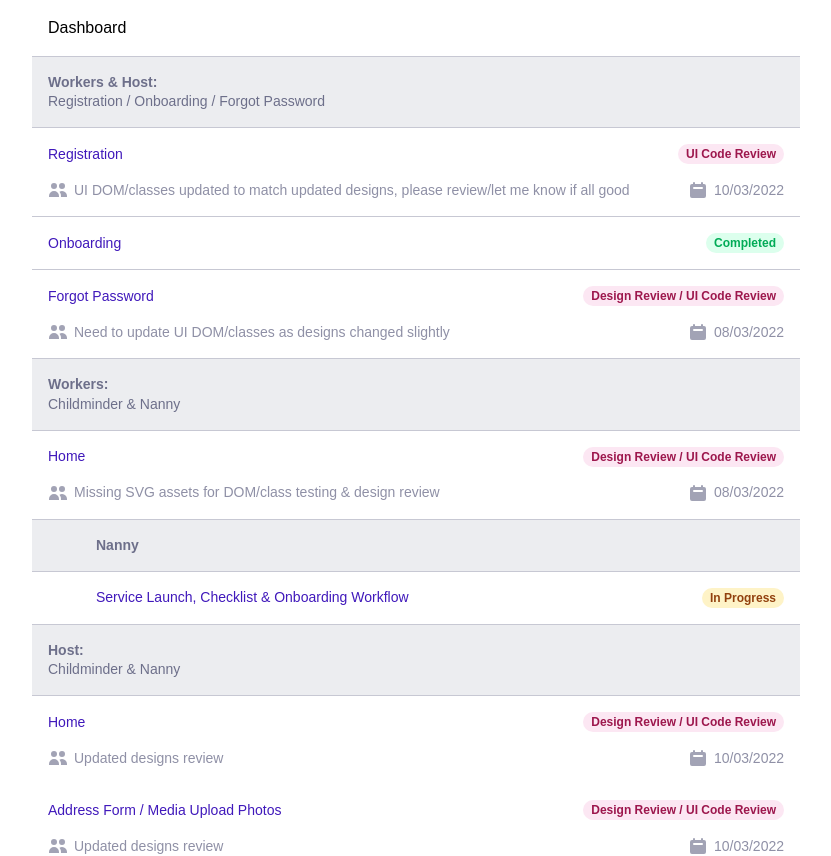
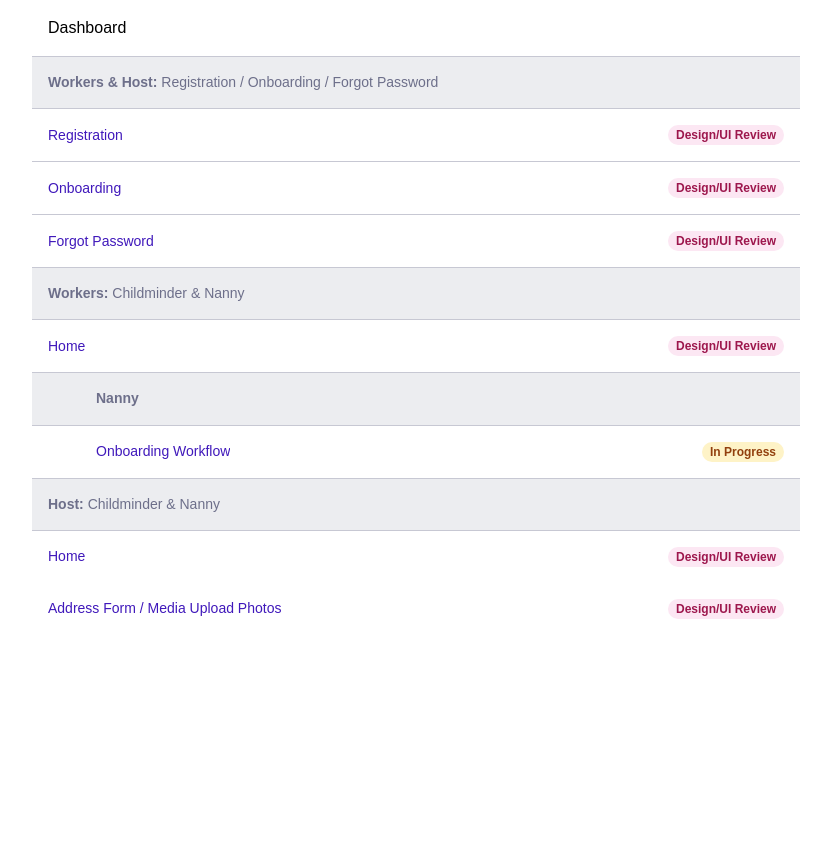
Before and after one commit to andres-codigo/nanny-nina, a Vue app: page /dashboard in a window 1280 px wide. Shown: the whole page, without its empty margins (224-1055 px from the left). Built offline with nearby package versions, Linux system fonts and the light colour scheme.

Commit message:
[components, pages] dashboard update for team/bottom menu item converted to component to remove copy/paste updates

```diff
--- a/src/components/_dashboard/ListItem.vue
+++ b/src/components/_dashboard/ListItem.vue
@@ -9,7 +9,7 @@
 					</div>
 				</div>
 			</div>
-			 <div :class="['pb-4 sm:flex sm:justify-between', hide ? 'hidden sm:hidden' : '', subItem ? 'pl-16 pr-4' : 'mx-4']">
+			 <div :class="['pb-4 sm:flex sm:justify-between', hideNotes ? 'hidden sm:hidden' : '', subItem ? 'pl-16 pr-4' : 'mx-4']">
 				<div class="sm:flex">
 					<p class="flex items-center text-sm text-gray-500">
 						<UsersIcon class="flex-shrink-0 mr-1.5 h-5 w-5 text-gray-400" aria-hidden="true" />
@@ -38,7 +38,7 @@ export default {
 		textBadge: String,
 		textColorBadge: String,
 		backgroundColorBadge: String,
-		hide: {
+		hideNotes: {
 			type: Boolean,
 			default: true
 		},
--- a/src/components/menu/BottomMenu.vue
+++ b/src/components/menu/BottomMenu.vue
@@ -1,35 +1,22 @@
 <template>
 	<section class="block fixed inset-x-0 w-full bottom-0 z-10 bg-white border-t border-gray min-w-360-for-dev-not-prod">
 		<div class="flex items-center h-20 justify-between">
-			<router-link to="/dashboard" class="w-full text-center text-gray-400 focus:text-blue-500 hover:text-blue-500">
-				<HomeIcon class="w-8 h-8 inline-block mb-1" />
-				<span class="block text-xs">Home</span>
-			</router-link>
-			<router-link to="/dashboard" class="w-full text-center text-gray-400 focus:text-blue-500 hover:text-blue-500">
-				<BookmarkIcon class="w-8 h-8 inline-block mb-1" />
-				<span class="block text-xs">Bookings</span>
-			</router-link>
-			<router-link to="/dashboard" class="w-full text-center text-gray-400 focus:text-blue-500 hover:text-blue-500">
-				<PlusCircleIcon class="w-8 h-8 inline-block mb-1" />
-				<span class="block text-xs">Book</span>
-			</router-link>
-			<router-link to="/dashboard" class="w-full text-center text-gray-400 focus:text-blue-500 hover:text-blue-500">
-				<BellIcon class="w-8 h-8 inline-block mb-1" />
-				<span class="block text-xs">Inbox</span>
-			</router-link>
-			<router-link to="/dashboard" class="w-full text-center text-gray-400 focus:text-blue-500 hover:text-blue-500">
-				<DotsVerticalIcon class="w-8 h-8 inline-block mb-1" />
-				<span class="block text-xs">More</span>
-			</router-link>
+			<BottomMenuItem to="dashboard" text="Home" class="text-blue-500"><HomeIcon class="w-8 h-8 inline-block mb-1" /></BottomMenuItem>
+			<BottomMenuItem to="dashboard" text="Bookings" class="text-gray-400"><BookmarkIcon class="w-8 h-8 inline-block mb-1" /></BottomMenuItem>
+			<BottomMenuItem to="dashboard" text="Book" class="text-gray-400"><PlusCircleIcon class="w-8 h-8 inline-block mb-1" /></BottomMenuItem>
+			<BottomMenuItem to="dashboard" text="Inbox" class="text-gray-400"><BellIcon class="w-8 h-8 inline-block mb-1" /></BottomMenuItem>
+			<BottomMenuItem to="dashboard" text="More" class="text-gray-400"><DotsVerticalIcon class="w-8 h-8 inline-block mb-1" /></BottomMenuItem>
 		</div>
 	</section>
 </template>
 
 <script>
+import BottomMenuItem from './BottomMenuItem.vue'
 import { HomeIcon, BookmarkIcon, PlusCircleIcon, BellIcon, DotsVerticalIcon } from '@heroicons/vue/solid'
 
 export default {
 	components: {
+		BottomMenuItem,
 		HomeIcon,
 		BookmarkIcon,
 		PlusCircleIcon,
--- /dev/null
+++ b/src/components/menu/BottomMenuItem.vue
@@ -0,0 +1,16 @@
+<template>
+	<router-link :to="'/' + to" :class="['w-full text-center hover:text-blue-400 focus:text-blue-600 ', selectedClass]">
+		<slot></slot>
+		<span class="block text-xs">{{ text }}</span>
+	</router-link>
+</template>
+
+<script>
+export default {
+	props: {
+		to: String,
+		text: String,
+		selectedClass: String
+	}
+}
+</script>
--- a/src/pages/_dashboard/Dashboard.vue
+++ b/src/pages/_dashboard/Dashboard.vue
@@ -9,30 +9,39 @@ import ListItem from '../../components/_dashboard/ListItem.vue'
 			<nav class="h-full overflow-y-auto" aria-label="Directory">
 				<div class="relative">
 					<div class="z-10 sticky top-0 border-t border-b border-gray-200 bg-gray-50 px-4 py-4 text-sm font-medium text-gray-600">
-						<h3><span class="font-bold">Workers & Host:</span></h3>
-						<p>Registration / Onboarding / Forgot Password</p>
+						<h3><span class="font-bold">Workers &amp; Host: </span>Registration / Onboarding / Forgot Password</h3>
 					</div>
 					<ul role="list" class="relative z-0 divide-y divide-gray-200">
 						<ListItem
-							:hide="false"
-							notes="UI DOM/classes updated to match updated designs, please review/let me know if all good"
-							date="10/03/2022"
+							:hideNotes="true"
+							notes=""
+							date=""
 							routerLinkPath="/registration"
 							title="Registration"
 							textColor="text-blue-600"
-							textBadge="UI Code Review"
+							textBadge="Design/UI Review"
 							textColorBadge="text-pink-800"
 							backgroundColorBadge="bg-pink-100"
 						/>
-						<ListItem routerLinkPath="/onboarding" title="Onboarding" textColor="text-blue-600" textBadge="Completed" textColorBadge="text-green-800" backgroundColorBadge="bg-green-100" />
 						<ListItem
-							:hide="false"
-							notes="Need to update UI DOM/classes as designs changed slightly"
-							date="08/03/2022"
+							:hideNotes="true"
+							notes=""
+							date=""
+							routerLinkPath="/onboarding"
+							title="Onboarding"
+							textColor="text-blue-600"
+							textBadge="Design/UI Review"
+							textColorBadge="text-pink-800"
+							backgroundColorBadge="bg-pink-100"
+						/>
+						<ListItem
+							:hideNotes="true"
+							notes=""
+							date=""
 							routerLinkPath="/forgot-password"
 							title="Forgot Password"
 							textColor="text-blue-600"
-							textBadge="Design Review / UI Code Review"
+							textBadge="Design/UI Review"
 							textColorBadge="text-pink-800"
 							backgroundColorBadge="bg-pink-100"
 						/>
@@ -40,18 +49,17 @@ import ListItem from '../../components/_dashboard/ListItem.vue'
 				</div>
 				<div class="relative">
 					<div class="z-10 sticky top-0 border-t border-b border-gray-200 bg-gray-50 px-4 py-4 text-sm font-medium text-gray-600">
-						<h3><span class="font-bold">Workers:</span></h3>
-						<p>Childminder &amp; Nanny</p>
+						<h3><span class="font-bold">Workers: </span>Childminder &amp; Nanny</h3>
 					</div>
 					<ul role="list" class="relative z-0 divide-y divide-gray-200">
 						<ListItem
-							:hide="false"
-							notes="Missing SVG assets for DOM/class testing &amp; design review"
-							date="08/03/2022"
+							:hideNotes="true"
+							notes=""
+							date=""
 							routerLinkPath="/childminder-and-nanny"
 							title="Home"
 							textColor="text-blue-600"
-							textBadge="Design Review / UI Code Review"
+							textBadge="Design/UI Review"
 							textColorBadge="text-pink-800"
 							backgroundColorBadge="bg-pink-100"
 						/>
@@ -64,8 +72,11 @@ import ListItem from '../../components/_dashboard/ListItem.vue'
 					<ul role="list" class="relative z-0 divide-y divide-gray-200">
 						<ListItem
 							:subItem="true"
+							:hideNotes="true"
+							notes=""
+							date=""
 							routerLinkPath="/nanny-service-launch-checklist-onboarding"
-							title="Service Launch, Checklist &amp; Onboarding Workflow"
+							title="Onboarding Workflow"
 							textColor="text-blue-600"
 							textBadge="In Progress"
 							textColorBadge="text-amber-800"
@@ -75,31 +86,30 @@ import ListItem from '../../components/_dashboard/ListItem.vue'
 				</div>
 				<div class="relative">
 					<div class="z-10 sticky top-0 border-t border-b border-gray-200 bg-gray-50 px-4 py-4 text-sm font-medium text-gray-600">
-						<h3><span class="font-bold">Host:</span></h3>
-						<p>Childminder &amp; Nanny</p>
+						<h3><span class="font-bold">Host: </span>Childminder &amp; Nanny</h3>
 					</div>
 					<ul role="list" class="relative z-0 divide-y divide-gray-200">
 						<ListItem
-							:hide="false"
-							notes="Updated designs review"
-							date="10/03/2022"
+							:hideNotes="true"
+							notes=""
+							date=""
 							routerLinkPath="/host-nanny-home"
 							title="Home"
 							textColor="text-blue-600"
-							textBadge="Design Review / UI Code Review"
+							textBadge="Design/UI Review"
 							textColorBadge="text-pink-800"
 							backgroundColorBadge="bg-pink-100"
 						/>
 					</ul>
 					<ul role="list" class="relative z-0 divide-y divide-gray-200">
 						<ListItem
-							:hide="false"
-							notes="Updated designs review"
-							date="10/03/2022"
+							:hideNotes="true"
+							notes=""
+							date=""
 							routerLinkPath="/host-nanny"
 							title="Address Form / Media Upload Photos"
 							textColor="text-blue-600"
-							textBadge="Design Review / UI Code Review"
+							textBadge="Design/UI Review"
 							textColorBadge="text-pink-800"
 							backgroundColorBadge="bg-pink-100"
 						/>
```
